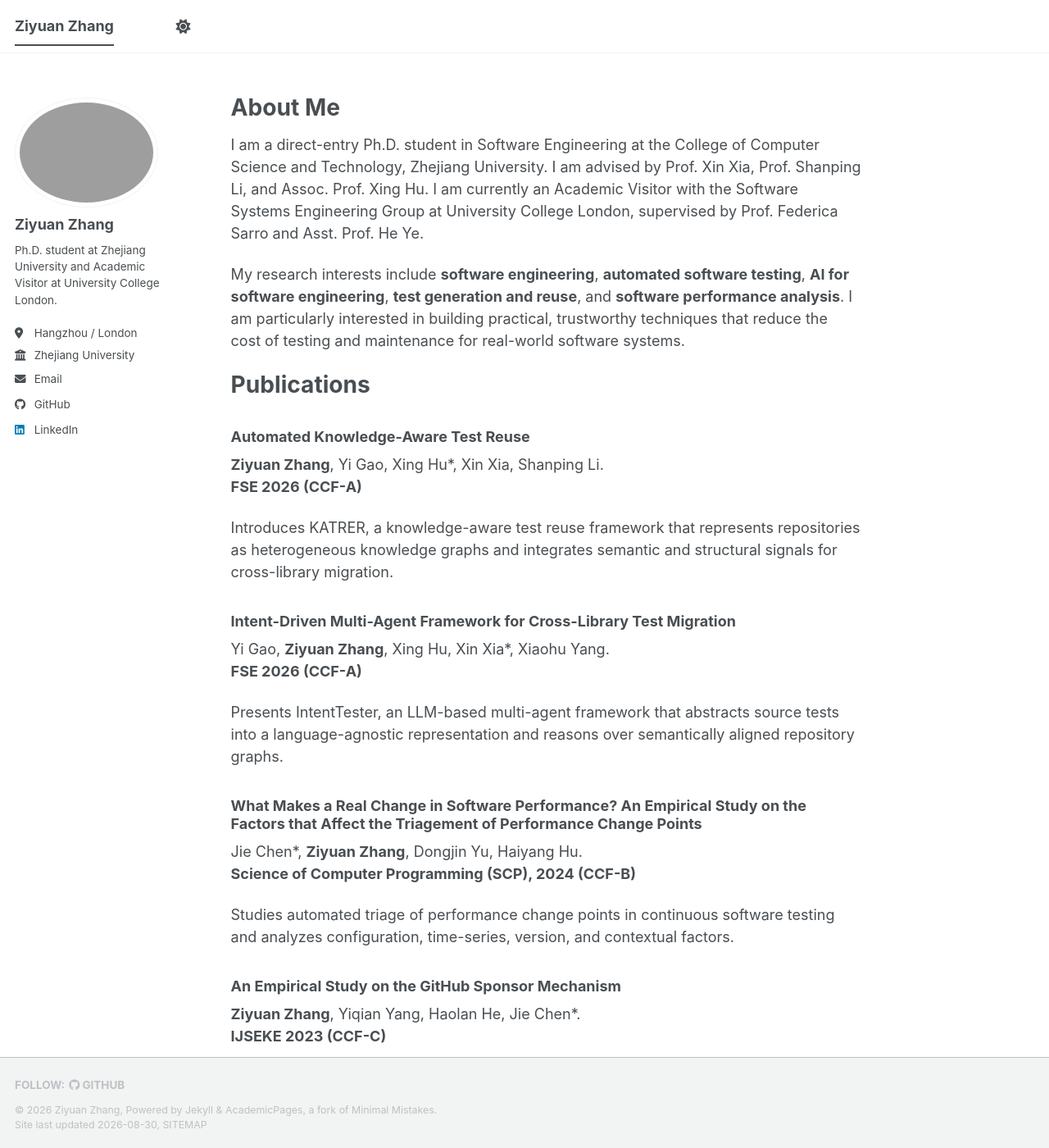
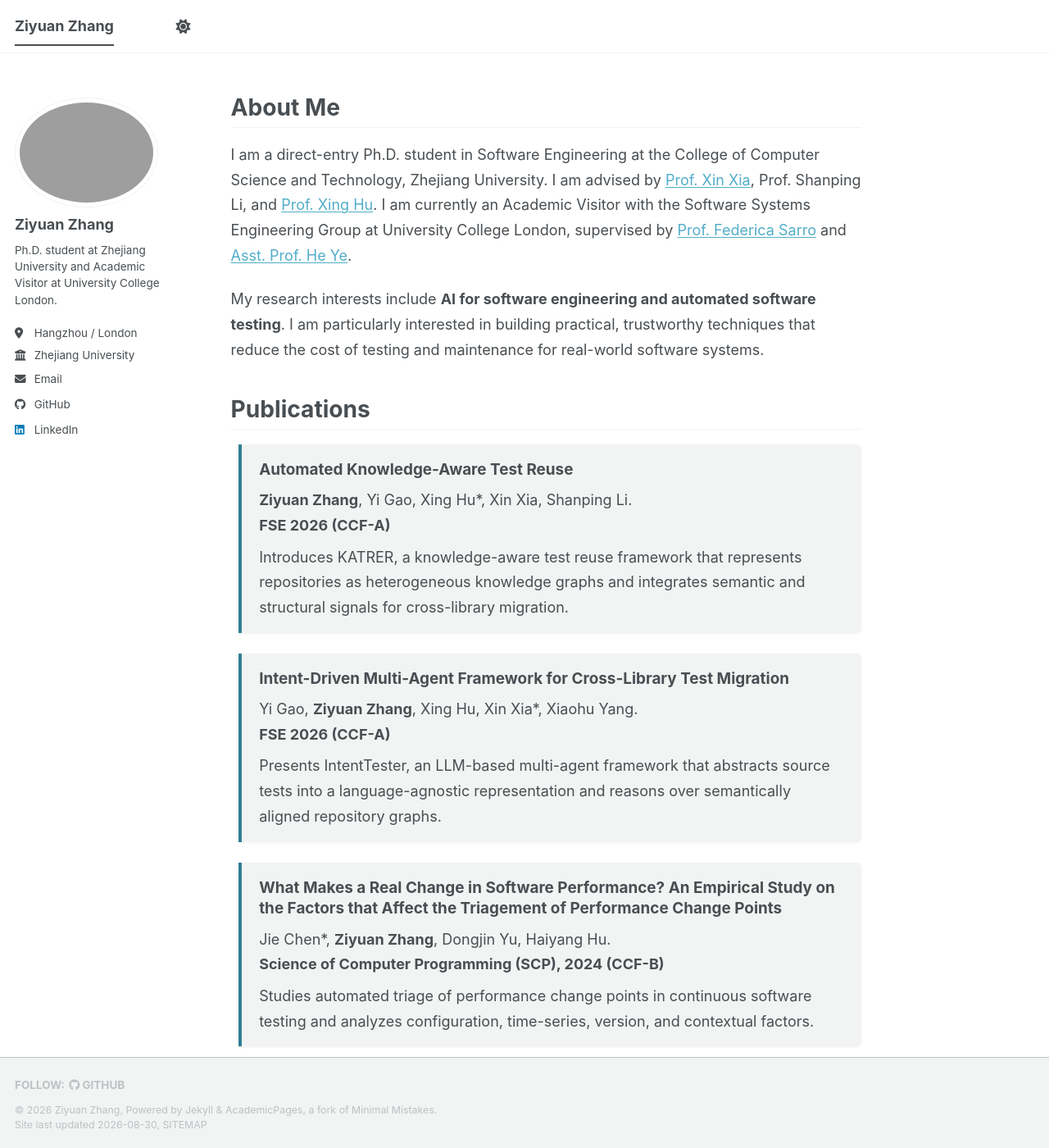
Before and after one commit to TinyyTomato/TinyyTomato.github.io, a Jekyll site: the page built from _pages/about.md, in a window 1280 px wide and 1400 px high. Shown: the whole window at 82% size. Built offline with Jekyll 4.4.1, drawn with Linux system fonts in a browser that asks for light colours; a style sheet for code colours, icons or effects is not loaded; some of the changed text lies outside the part shown.

Commit message:
Polish homepage content and publication layout

```diff
--- a/_pages/about.md
+++ b/_pages/about.md
@@ -9,11 +9,13 @@ redirect_from:
 
 # About Me
 
-I am a direct-entry Ph.D. student in Software Engineering at the College of Computer Science and Technology, Zhejiang University. I am advised by Prof. Xin Xia, Prof. Shanping Li, and Assoc. Prof. Xing Hu. I am currently an Academic Visitor with the Software Systems Engineering Group at University College London, supervised by Prof. Federica Sarro and Asst. Prof. He Ye.
+I am a direct-entry Ph.D. student in Software Engineering at the College of Computer Science and Technology, Zhejiang University. I am advised by [Prof. Xin Xia](https://xin-xia.github.io/), Prof. Shanping Li, and [Prof. Xing Hu](https://xing-hu.github.io/). I am currently an Academic Visitor with the Software Systems Engineering Group at University College London, supervised by [Prof. Federica Sarro](https://www0.cs.ucl.ac.uk/staff/F.Sarro/) and [Asst. Prof. He Ye](https://heye.me/).
 
-My research interests include **software engineering**, **automated software testing**, **AI for software engineering**, **test generation and reuse**, and **software performance analysis**. I am particularly interested in building practical, trustworthy techniques that reduce the cost of testing and maintenance for real-world software systems.
+My research interests include **AI for software engineering and automated software testing**. I am particularly interested in building practical, trustworthy techniques that reduce the cost of testing and maintenance for real-world software systems.
 
 # Publications
+
+<div class="publication-card" markdown="1">
 
 ### Automated Knowledge-Aware Test Reuse
 
@@ -22,12 +24,20 @@ My research interests include **software engineering**, **automated software tes
 
 Introduces KATRER, a knowledge-aware test reuse framework that represents repositories as heterogeneous knowledge graphs and integrates semantic and structural signals for cross-library migration.
 
+</div>
+
+<div class="publication-card" markdown="1">
+
 ### Intent-Driven Multi-Agent Framework for Cross-Library Test Migration
 
 Yi Gao, **Ziyuan Zhang**, Xing Hu, Xin Xia\*, Xiaohu Yang.<br>
 **FSE 2026 (CCF-A)**
 
 Presents IntentTester, an LLM-based multi-agent framework that abstracts source tests into a language-agnostic representation and reasons over semantically aligned repository graphs.
+
+</div>
+
+<div class="publication-card" markdown="1">
 
 ### What Makes a Real Change in Software Performance? An Empirical Study on the Factors that Affect the Triagement of Performance Change Points
 
@@ -36,12 +46,18 @@ Jie Chen\*, **Ziyuan Zhang**, Dongjin Yu, Haiyang Hu.<br>
 
 Studies automated triage of performance change points in continuous software testing and analyzes configuration, time-series, version, and contextual factors.
 
+</div>
+
+<div class="publication-card" markdown="1">
+
 ### An Empirical Study on the GitHub Sponsor Mechanism
 
 **Ziyuan Zhang**, Yiqian Yang, Haolan He, Jie Chen\*.<br>
 **IJSEKE 2023 (CCF-C)**
 
 Conducts a large-scale empirical study of GitHub Sponsors, combining sponsorship prediction with explainability analysis for open-source maintainers.
+
+</div>
 
 <small>\* Corresponding author.</small>
 
@@ -54,7 +70,7 @@ Hangzhou, China · September 2024--Present
 
 - State Key Laboratory of Blockchain and Data Security
 - Outstanding Postgraduate Student and Five-Good Postgraduate Student
-- Supervisors: Prof. Xin Xia, Prof. Shanping Li, and Assoc. Prof. Xing Hu
+- Supervisors: [Prof. Xin Xia](https://xin-xia.github.io/), Prof. Shanping Li, and [Prof. Xing Hu](https://xing-hu.github.io/)
 
 ### Hangzhou Dianzi University
 
@@ -72,7 +88,7 @@ Hangzhou, China · September 2020--June 2024
 **Academic Visitor**, Software Systems Engineering Group, Department of Computer Science<br>
 London, United Kingdom · May 2026--Present
 
-Supervised by Prof. Federica Sarro and Asst. Prof. He Ye.
+Supervised by [Prof. Federica Sarro](https://www0.cs.ucl.ac.uk/staff/F.Sarro/) and [Asst. Prof. He Ye](https://heye.me/).
 
 # Selected Project
 
--- a/assets/css/main.scss
+++ b/assets/css/main.scss
@@ -37,3 +37,62 @@
     "layout/sidebar",
     "layout/json_cv"
 ;
+
+/* Personal academic homepage refinements */
+.page__content {
+  line-height: 1.7;
+}
+
+.page__content > h1 {
+  margin-top: 2.25rem;
+  margin-bottom: 1rem;
+  padding-bottom: 0.35rem;
+  border-bottom: 1px solid var(--global-border-color);
+}
+
+.page__content > h1:first-of-type {
+  margin-top: 0;
+}
+
+.page__content h3 {
+  line-height: 1.35;
+}
+
+.publication-card {
+  margin: 1rem 0 1.4rem 0.5rem;
+  padding: 1rem 1.2rem 0.85rem;
+  border-left: 4px solid var(--global-base-color);
+  border-radius: 0 6px 6px 0;
+  background: var(--global-footer-bg-color);
+  box-shadow: 0 1px 3px rgba(0, 0, 0, 0.06);
+}
+
+.publication-card h3 {
+  margin-top: 0;
+  margin-bottom: 0.55rem;
+  font-size: 1.05em;
+}
+
+.publication-card p {
+  margin: 0.45rem 0;
+}
+
+.publication-card p:last-child {
+  margin-bottom: 0;
+}
+
+.page__content a {
+  text-decoration-thickness: 1px;
+  text-underline-offset: 2px;
+}
+
+@media (max-width: 767px) {
+  .publication-card {
+    margin-left: 0;
+    padding: 0.85rem 0.9rem 0.75rem;
+  }
+
+  .page__content > h1 {
+    margin-top: 1.8rem;
+  }
+}
```
Also changed, not shown: other parts of _pages/about.md (+2 -2 lines).
